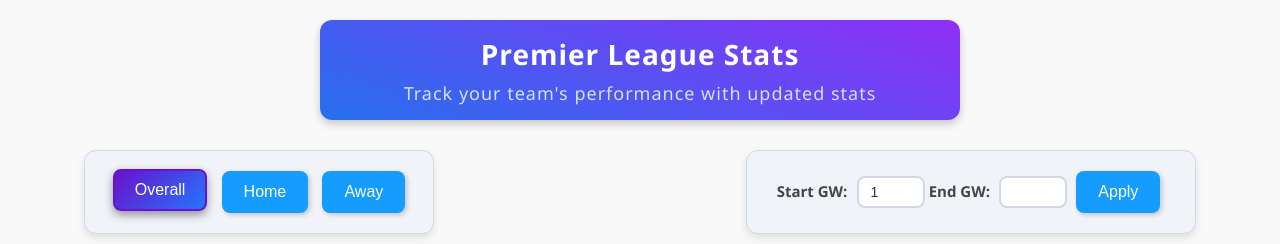
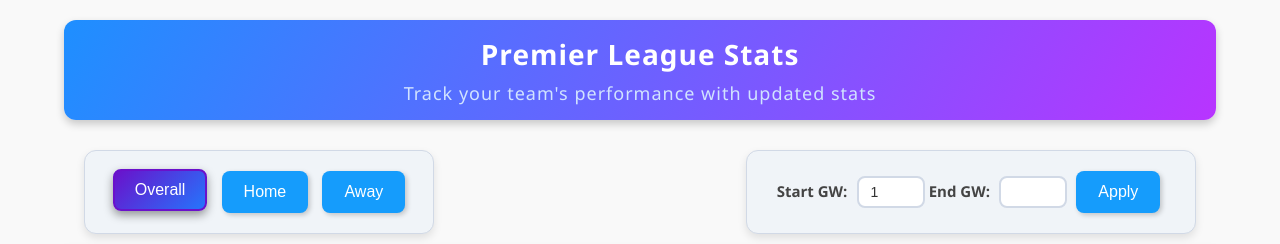
Before and after one commit to ghassenSW/FPL_Academy, a Flask app: template templates/teams_stats.html in a window 1280 px wide. Shown: the top 244 px of the page. Run offline with Flask 3, Linux system fonts and the light colour scheme; the template is opened without the code that fills it, so the values that code supplies are empty; parts of the project's set-up code (start-up, migrations or seed data) failed here and were passed over.

Commit message:
'commit'

```diff
--- a/static/teams_stats.css
+++ b/static/teams_stats.css
@@ -28,8 +28,8 @@ a {
     text-align: center;
     margin: 20px auto;
     padding: 15px 20px;
-    max-width: 600px;
-    background: linear-gradient(20deg,#266fee,#902ff7);
+    /* max-width: 800px; */
+    background: linear-gradient(120deg,#1e8fff,#b834ff);
     border-radius: 12px;
     color: #ffffff; /* White text for contrast */
     box-shadow: 0 4px 8px rgba(0, 0, 0, 0.2);
@@ -123,7 +123,7 @@ input[type="number"] {
 }
 
 input[type="number"]:focus {
-    border-color: #4c91f7; /* Matches the blue tones */
+    border-color: #4c91f7;
     box-shadow: 0 0 8px rgba(76, 145, 247, 0.5);
 }
 
--- a/templates/teams_stats.html
+++ b/templates/teams_stats.html
@@ -5,7 +5,6 @@
     <meta name="viewport" content="width=device-width, initial-scale=1.0">
     <title>Premier League Stats</title>
     <link rel="stylesheet" href="{{ url_for('static', filename='teams_stats.css') }}">
-    <!-- <link rel="stylesheet" href="../static/teams_stats.css"> -->
     <script src="https://code.jquery.com/jquery-3.6.0.min.js"></script>
 
 </head>
```
